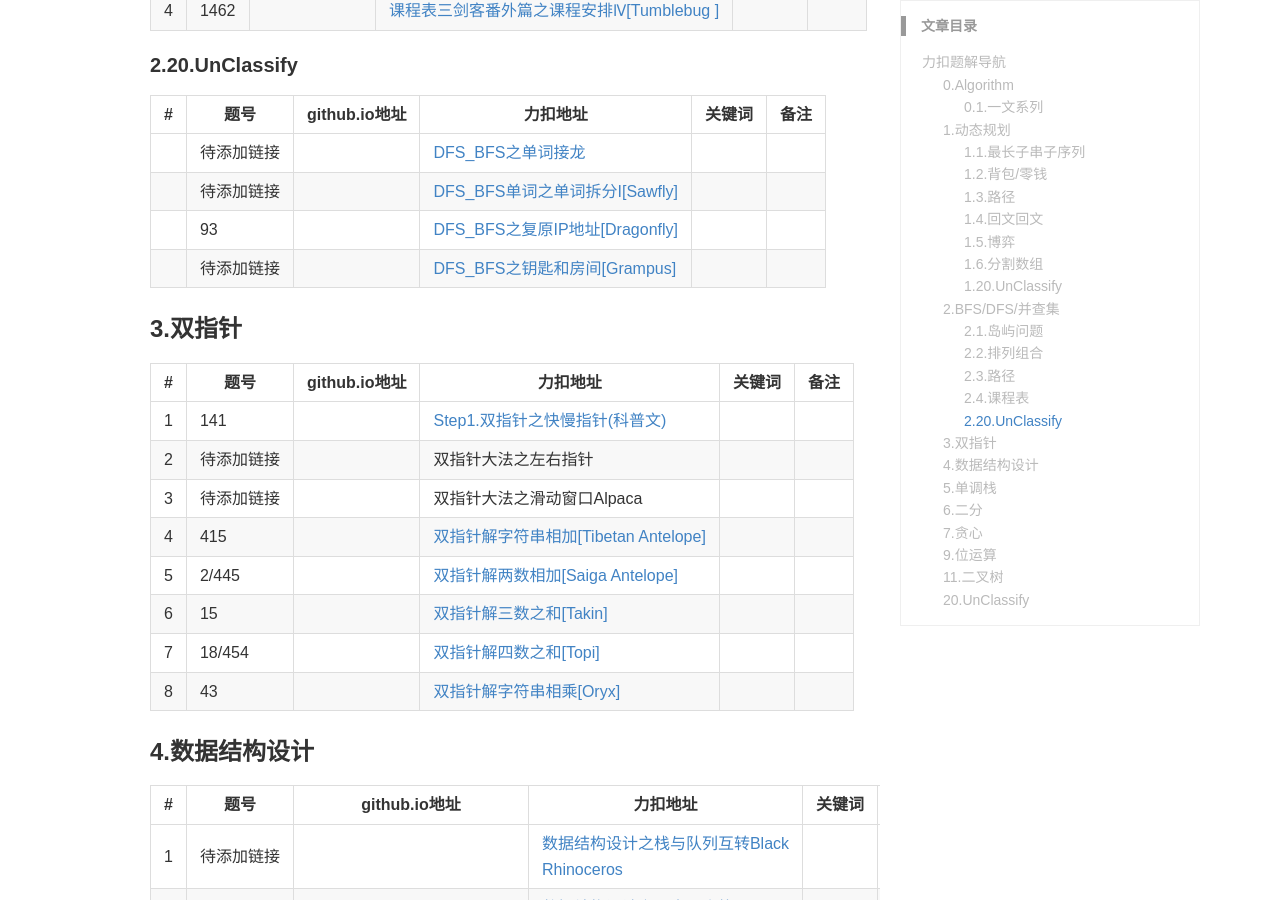
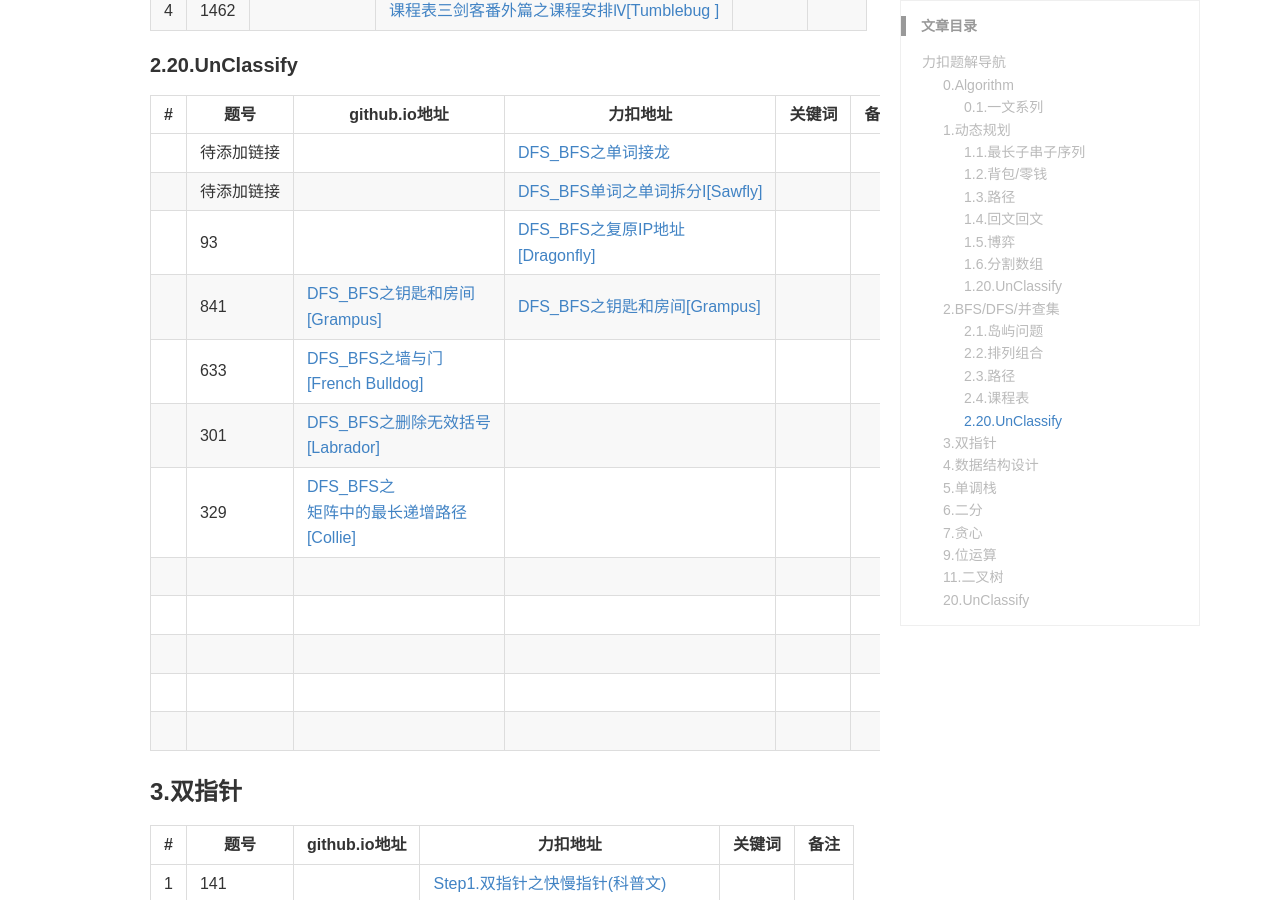
Before and after one commit to wat1r/wat1r.github.io, a Jekyll site: the page built from _posts/2020-09-03-leetcode-manualscripts-navigator.md, in a window 1280 px wide and 900 px high, scrolled down 4041 px. Built offline with Jekyll 4.4.1, drawn with Linux system fonts in a browser that asks for light colours; some web fonts are replaced; comment, search, counter and statistics services are not loaded; a style sheet for code colours, icons or effects is not loaded; some of the changed text lies outside the part shown.

Commit message:
navigator

```diff
--- a/_posts/2020-09-03-leetcode-manualscripts-navigator.md
+++ b/_posts/2020-09-03-leetcode-manualscripts-navigator.md
@@ -139,8 +139,15 @@ topmost: true
 |     | 待添加链接 |  | [DFS_BFS之单词接龙]() |  |      |
 | | 待添加链接 |  | [DFS_BFS单词之单词拆分I[Sawfly]]() | | |
 | | 93 |  | [DFS_BFS之复原IP地址[Dragonfly]](https://leetcode-cn.com/problems/restore-ip-addresses/solution/dfs_bfszhi-fu-yuan-ipdi-zhi-dragonfly-by-a-fei-8/) | | |
-| | 待添加链接 |  | [DFS_BFS之钥匙和房间[Grampus]]() | | |
-
+| | 841        | [DFS_BFS之钥匙和房间[Grampus]](https://wat1r.github.io/2020/08/31/keys-and-room/) | [DFS_BFS之钥匙和房间[Grampus]]() | | |
+| | 633 | [DFS_BFS之墙与门[French Bulldog]](https://wat1r.github.io/2020/09/26/walls-and-gate/) |  | | |
+| | 301 | [DFS_BFS之删除无效括号[Labrador]](https://wat1r.github.io/2020/09/25/remove-invalid-parentheses/) |  | | |
+| | 329 | [DFS_BFS之 矩阵中的最长递增路径[Collie]](https://wat1r.github.io/2020/09/26/longest-increasing-path-in-a-matrix/) |  | | |
+| |  | |  | | |
+| |  | |  | | |
+| |  | |  | | |
+| |  | |  | | |
+| |  | |  | | |
 
 
 
```
